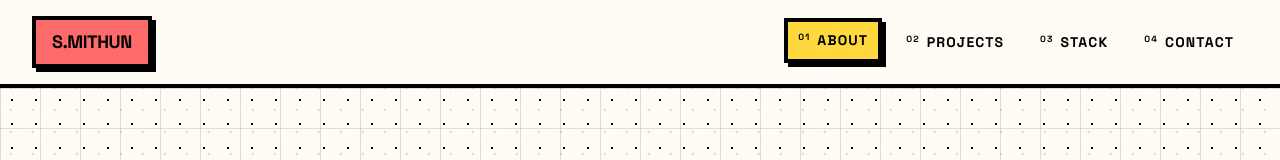
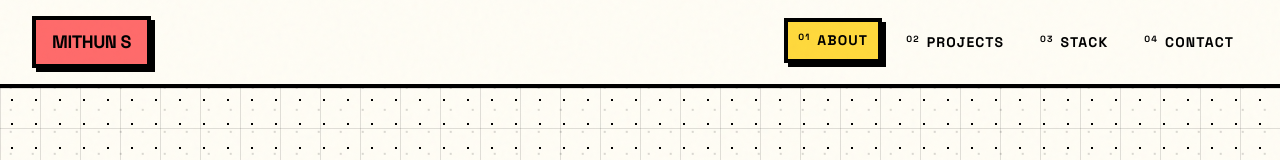
Before and after one commit to mithun4434/Portfolio, a React (Vite) app: page / in a window 1280 px wide. Shown: the top 160 px of the page. Built offline with nearby package versions, Linux system fonts and the light colour scheme.

Commit message:
Add files via upload

```diff
--- a/src/App.tsx
+++ b/src/App.tsx
@@ -330,7 +330,7 @@ function App() {
             onClick={closeMenu}
             className="neo-button bg-neo-accent px-4 py-2 text-lg font-black uppercase tracking-tight shadow-neo-sm"
           >
-            S.MITHUN
+            MITHUN S
           </a>
 
           <nav className="hidden items-center gap-2 md:flex" aria-label="Primary navigation">
@@ -784,7 +784,7 @@ $ status
       <footer className="border-b-4 border-black bg-black px-4 py-10 text-white sm:px-6 lg:px-8">
         <div className="mx-auto flex max-w-7xl flex-col gap-8 md:flex-row md:items-center md:justify-between">
           <div>
-            <div className="text-4xl font-black uppercase tracking-tighter">S.MITHUN</div>
+            <div className="text-4xl font-black uppercase tracking-tighter">MITHUN S</div>
             <p className="mt-2 font-bold uppercase tracking-widest">CODE • CREATE • REPEAT</p>
           </div>
           <div className="flex flex-wrap items-center gap-4">
```
Also changed, not shown: 1 other file (tests, documents, lock files or other folders).
